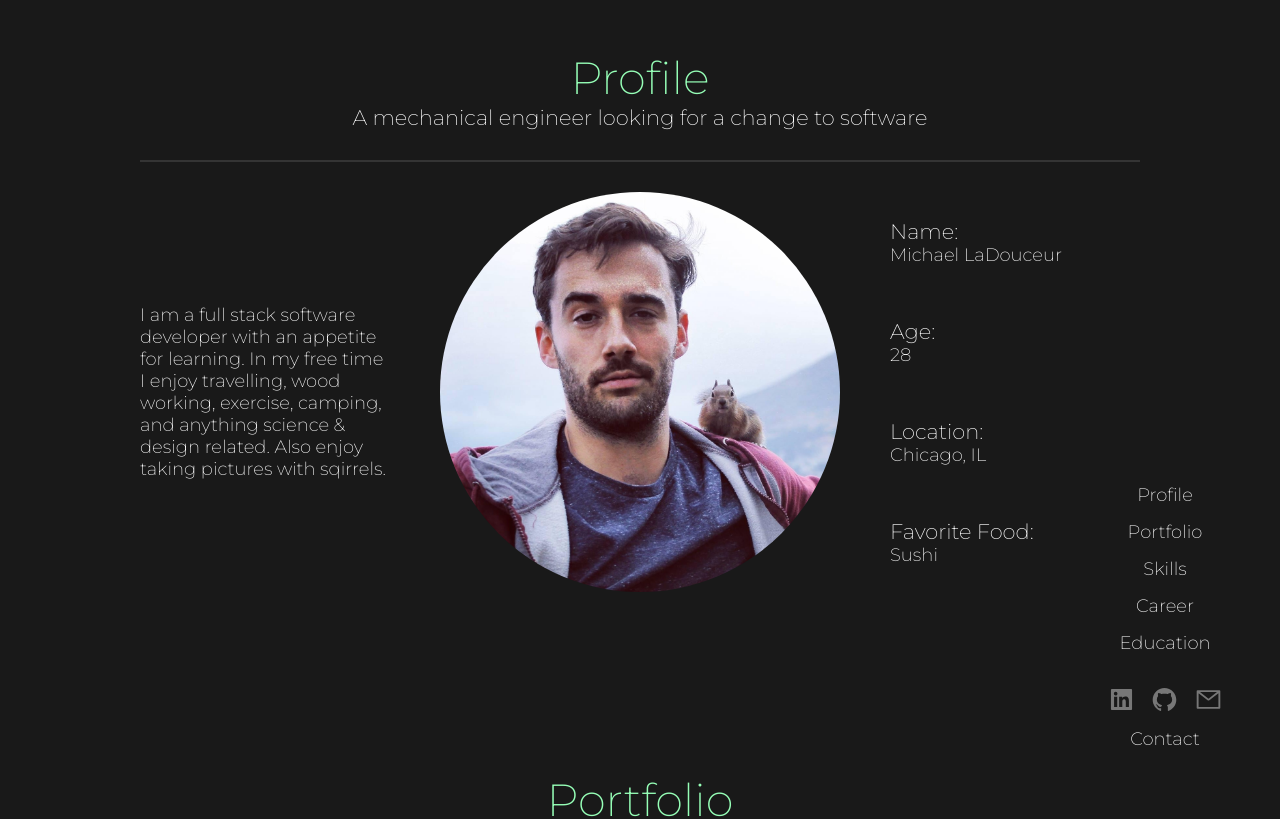
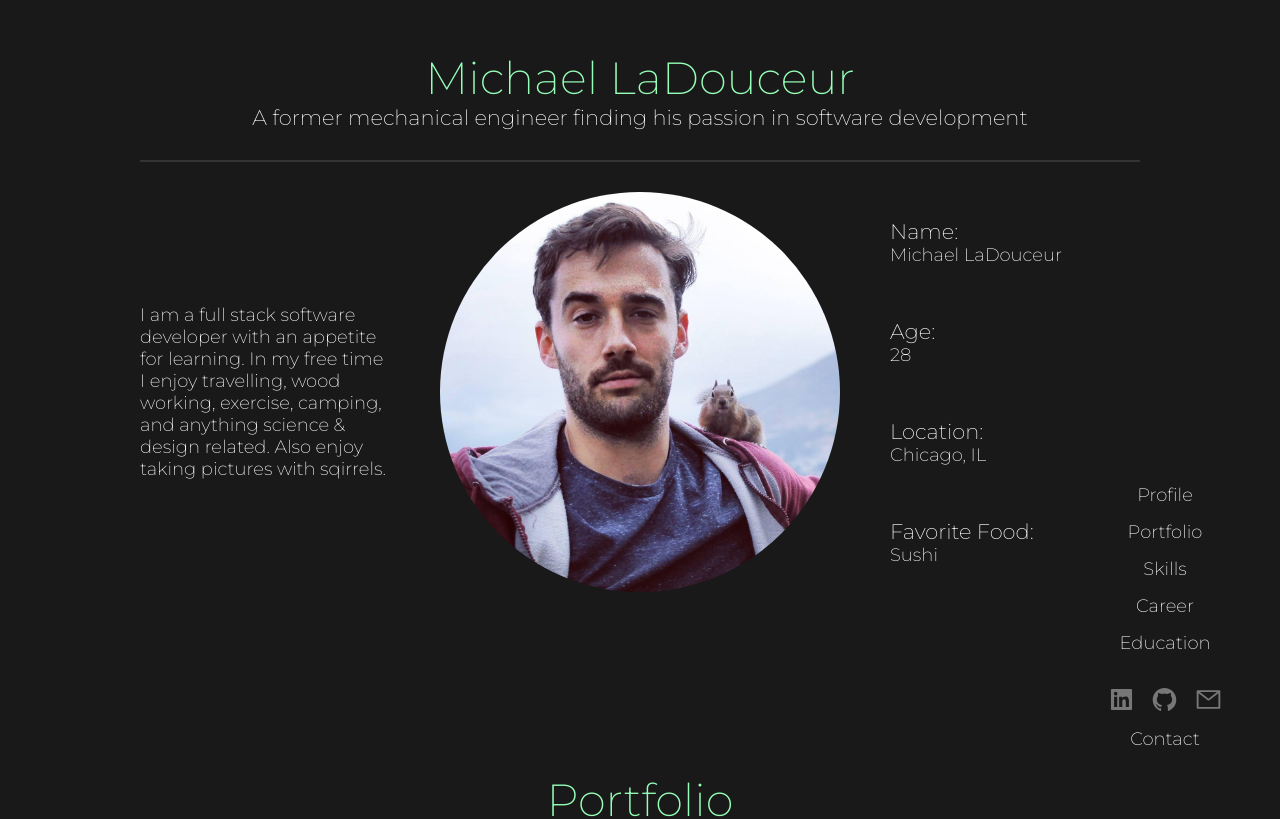
Before and after one commit to michaelladouceur1/personal-site-react, a React (Create React App) app: page / in a window 1280 px wide. Shown: the top 819 px of the page. Built offline with nearby package versions, Linux system fonts and the light colour scheme.

Commit message:
changed profile header

```diff
--- a/src/components/Profile.js
+++ b/src/components/Profile.js
@@ -10,8 +10,11 @@ function Profile(props) {
   return (
     <Section name="profile">
       <div className="section-header">
-        <h1>Profile</h1>
-        <h3>A mechanical engineer looking for a change to software</h3>
+        <h1>Michael LaDouceur</h1>
+        <h3>
+          A former mechanical engineer finding his passion in software
+          development
+        </h3>
       </div>
       <div className="section-body">
         <div className="profile">
```
